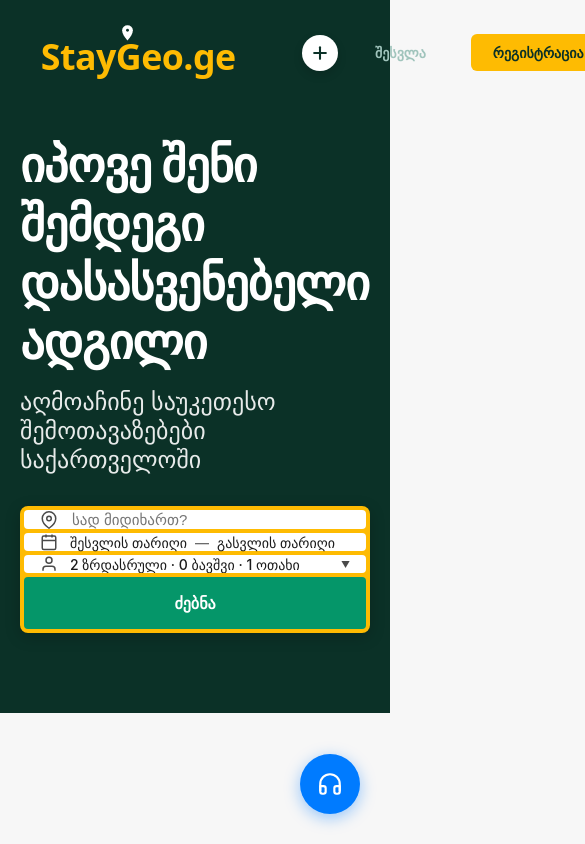
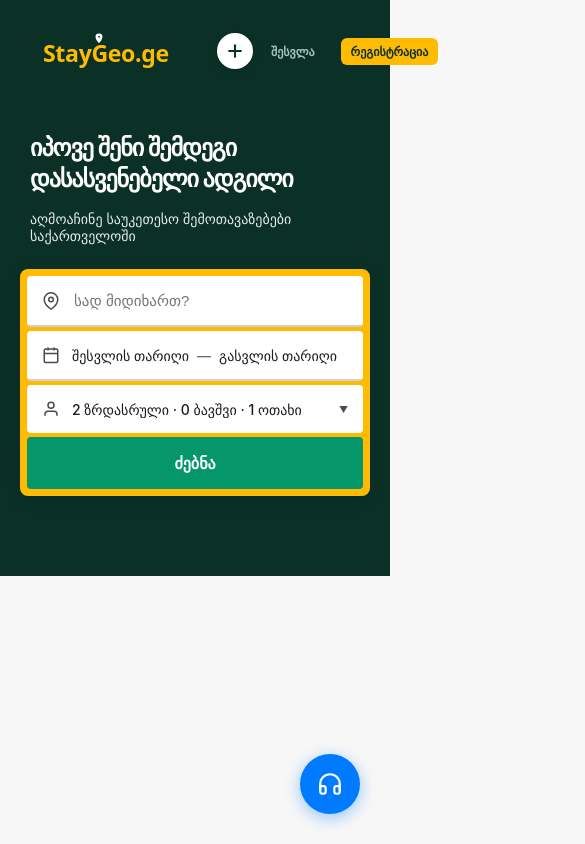
Before and after one commit to baqo-kh/StayGeo, a plain HTML site: page index.html in a window 390 px wide. Shown: the top 844 px of the page, 585 px wide, since content can reach past the window. Drawn offline with Linux system fonts and the light colour scheme.

Commit message:
style: improved mobile responsiveness and thickened search bar borders

```diff
--- a/style.scss
+++ b/style.scss
@@ -485,3 +485,83 @@ $classic-blue: #007bff;    // მცურავი ღილაკის ორ
     }
 }
 /* <-- ეს ბოლო ფრჩხილი აუცილებელია, რომ SCSS არ გატყდეს! */
+
+/* =========================================
+   მთავარი გვერდის რესპონსიულობა და დიზაინის კორექცია
+   ========================================= */
+
+/* 1. საძიებო ზოლის სქელი ჩარჩოები (დესკტოპზე და მობილურზე) */
+.sg-search-bar-box {
+    border: 3px solid #febb02 !important; /* მთლიან ყუთს ექნება სქელი ყვითელი ჩარჩო */
+    border-radius: 12px;
+    box-shadow: 0 8px 25px rgba(0,0,0,0.15);
+}
+
+.sg-input-block {
+    border-right: 2px solid #d1d1d1 !important; /* შიდა გამყოფების გასქელება */
+}
+.sg-input-block:last-of-type {
+    border-right: none !important;
+}
+
+/* 2. მობილურის ეკრანის (768px-მდე) ადაპტაცია */
+@media (max-width: 768px) {
+
+    /* ჰედერის და ლოგოს დაპატარავება, რომ ღილაკები დაეტიოს */
+    .sg-header-nav {
+        padding: 10px 15px !important;
+    }
+
+    .logo-link svg {
+        width: 170px !important;
+        height: 42px !important;
+    }
+
+    /* ღილაკების დაშორების და ზომის შემცირება */
+    .nav-links {
+        gap: 8px !important;
+    }
+
+    .login-btn, .register-btn {
+        padding: 6px 10px !important;
+        font-size: 12px !important;
+        border-radius: 6px !important;
+    }
+
+    /* მთავარი ტექსტის (Hero) დაპატარავება მობილურზე */
+    .sg-hero-title {
+        font-size: 24px !important;
+        margin-top: 20px !important;
+        line-height: 1.3 !important;
+        padding: 0 10px;
+    }
+
+    .sg-hero-subtitle {
+        font-size: 14px !important;
+        padding: 0 10px;
+        margin-bottom: 25px !important;
+    }
+
+    /* საძიებო ზოლის განლაგება მობილურზე (ერთმანეთის ქვეშ) */
+    .sg-search-inner-form {
+        flex-direction: column !important;
+    }
+
+    .sg-input-block {
+        width: 100% !important;
+        border-right: none !important; /* გვერდითა ხაზს ვაქრობთ */
+        border-bottom: 2px solid #d1d1d1 !important; /* მობილურზე ქვევით ვუკეთებთ სქელ ხაზს */
+        padding: 15px !important;
+    }
+
+    .sg-input-block:last-of-type {
+        border-bottom: none !important;
+    }
+
+    .sg-main-search-btn {
+        width: 100% !important;
+        border-radius: 0 0 8px 8px !important;
+        padding: 16px !important;
+        font-size: 16px !important;
+    }
+}
```
Also changed, not shown: add-listing.html (+1 -1 lines), css/style.css, 1 other file.
